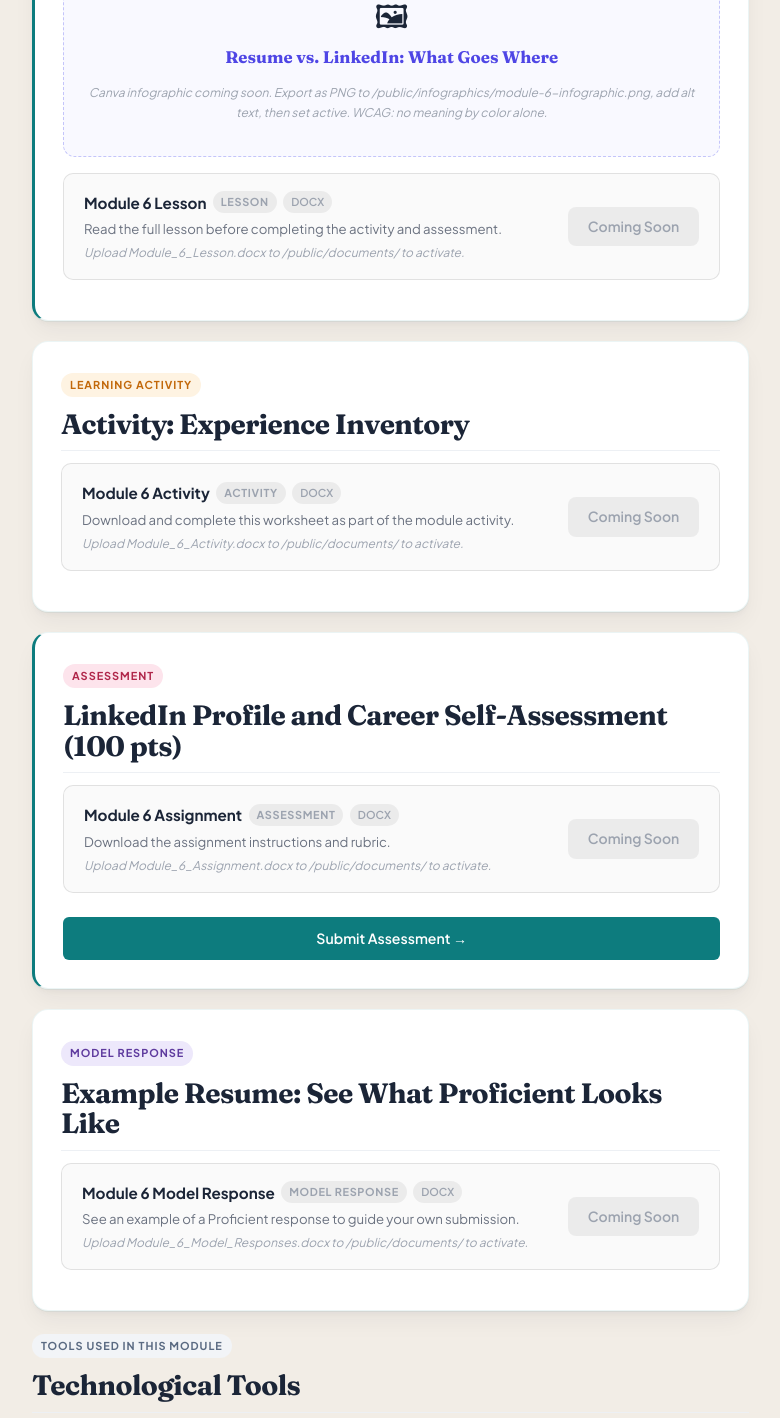
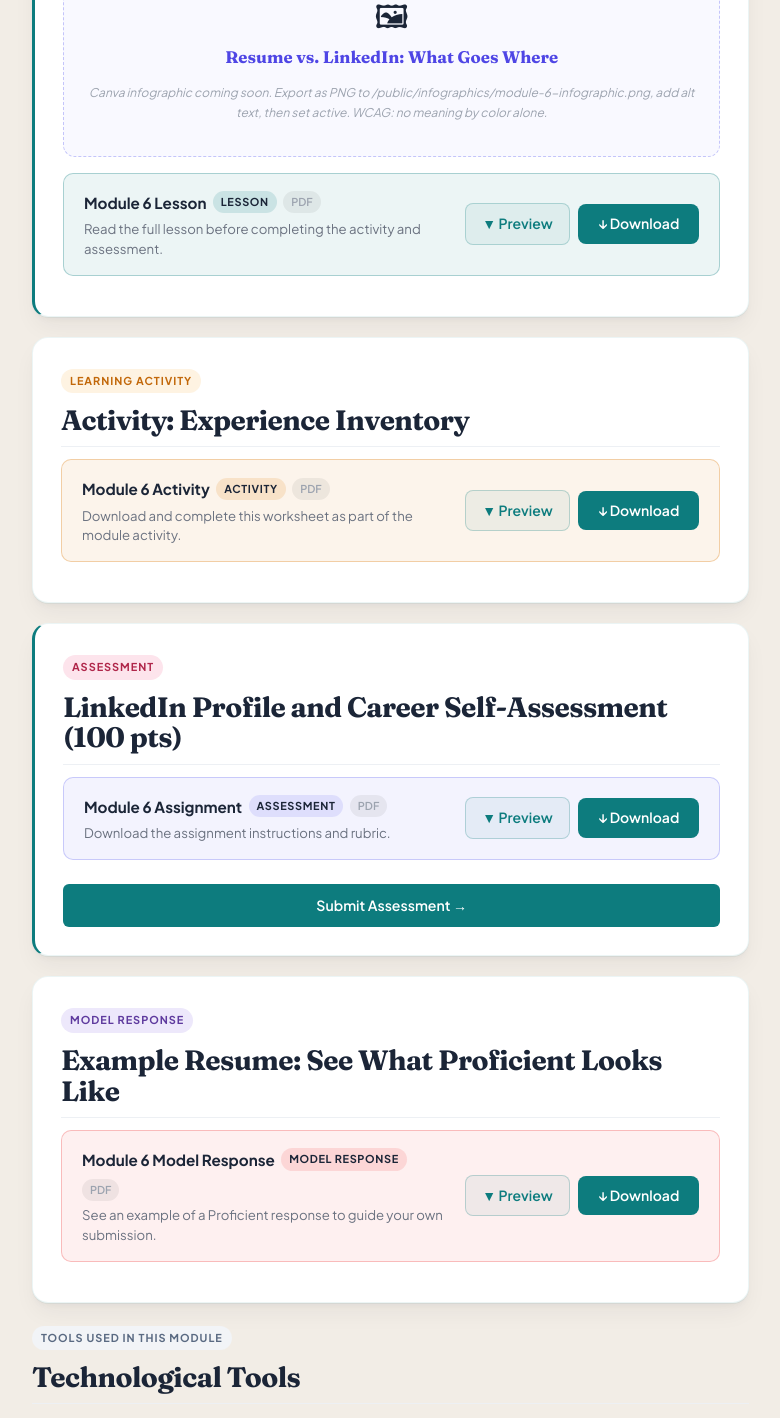
Before and after one commit to khat713/alums-declassified, a Next.js app: page /alums-declassified/module-6 in a window 1280 px wide. Shown: the part 1463-2881 px from the top of the page, without its empty margins (54-834 px from the left). Built offline with nearby package versions, Linux system fonts and the light colour scheme.

Commit message:
Activate all Module 6 documents
https://claude.ai/code/session_01ACShDaK2GGEuP5JgU3EUUC

```diff
--- a/app/module-6/page.tsx
+++ b/app/module-6/page.tsx
@@ -91,7 +91,7 @@ export default function Module6Page() {
               </h2>
               <LessonVideo title="You Already Have More Than You Think" length="~3 min" />
               <Infographic title="Resume vs. LinkedIn: What Goes Where" filename="module-6-infographic.png" />
-              <DocumentDownload title="Module 6 Lesson" description="Read the full lesson before completing the activity and assessment." filename="Module_6_Lesson.docx" type="lesson" active={false} />
+              <DocumentDownload title="Module 6 Lesson" description="Read the full lesson before completing the activity and assessment." filename="Module_6_Lesson.pdf" type="lesson" active={true} />
             </div>
             </FadeIn>
 
@@ -107,7 +107,7 @@ export default function Module6Page() {
               >
                 Activity: Experience Inventory
               </h2>
-              <DocumentDownload title="Module 6 Activity" description="Download and complete this worksheet as part of the module activity." filename="Module_6_Activity.docx" type="activity" active={false} />
+              <DocumentDownload title="Module 6 Activity" description="Download and complete this worksheet as part of the module activity." filename="Module_6_Activity.pdf" type="activity" active={true} />
             </div>
             </FadeIn>
 
@@ -123,7 +123,7 @@ export default function Module6Page() {
               >
                 LinkedIn Profile and Career Self-Assessment (100 pts)
               </h2>
-              <DocumentDownload title="Module 6 Assignment" description="Download the assignment instructions and rubric." filename="Module_6_Assignment.docx" type="assessment" active={false} />
+              <DocumentDownload title="Module 6 Assignment" description="Download the assignment instructions and rubric." filename="Module_6_Assignment.pdf" type="assessment" active={true} />
                 <AssessmentSubmitButton />
             </div>
             </FadeIn>
@@ -140,7 +140,7 @@ export default function Module6Page() {
               >
                 Example Resume: See What Proficient Looks Like
               </h2>
-              <DocumentDownload title="Module 6 Model Response" description="See an example of a Proficient response to guide your own submission." filename="Module_6_Model_Responses.docx" type="model" active={false} />
+              <DocumentDownload title="Module 6 Model Response" description="See an example of a Proficient response to guide your own submission." filename="Module_6_Model_Responses.pdf" type="model" active={true} />
             </div>
             </FadeIn>
 
```
